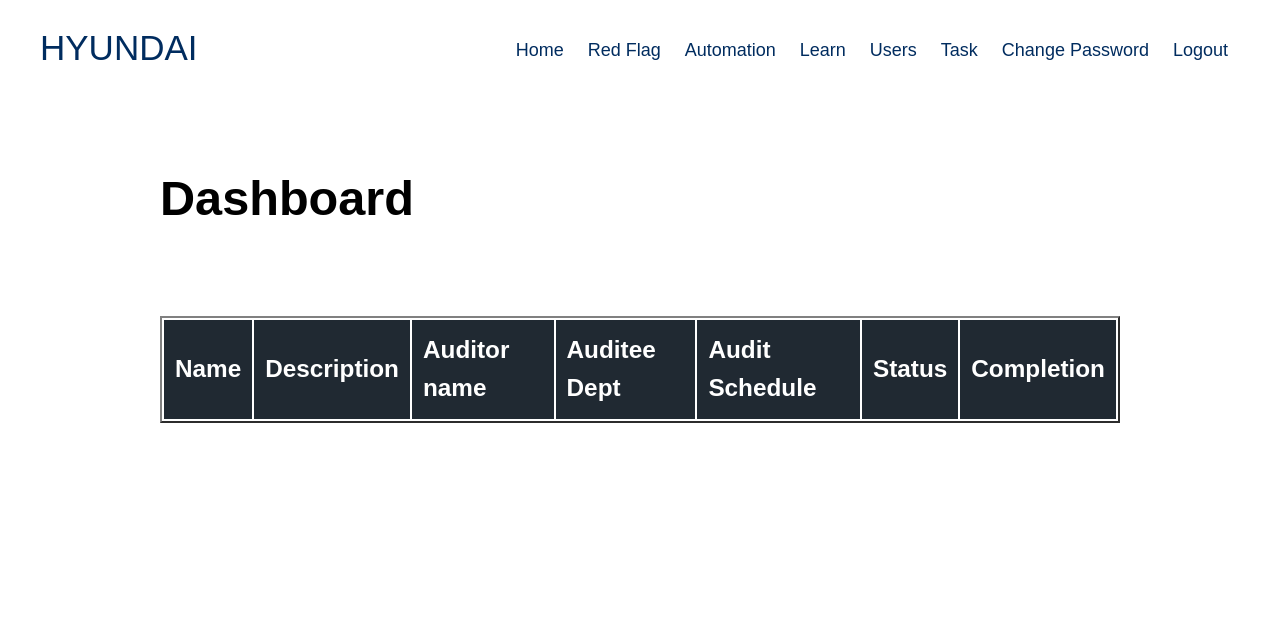
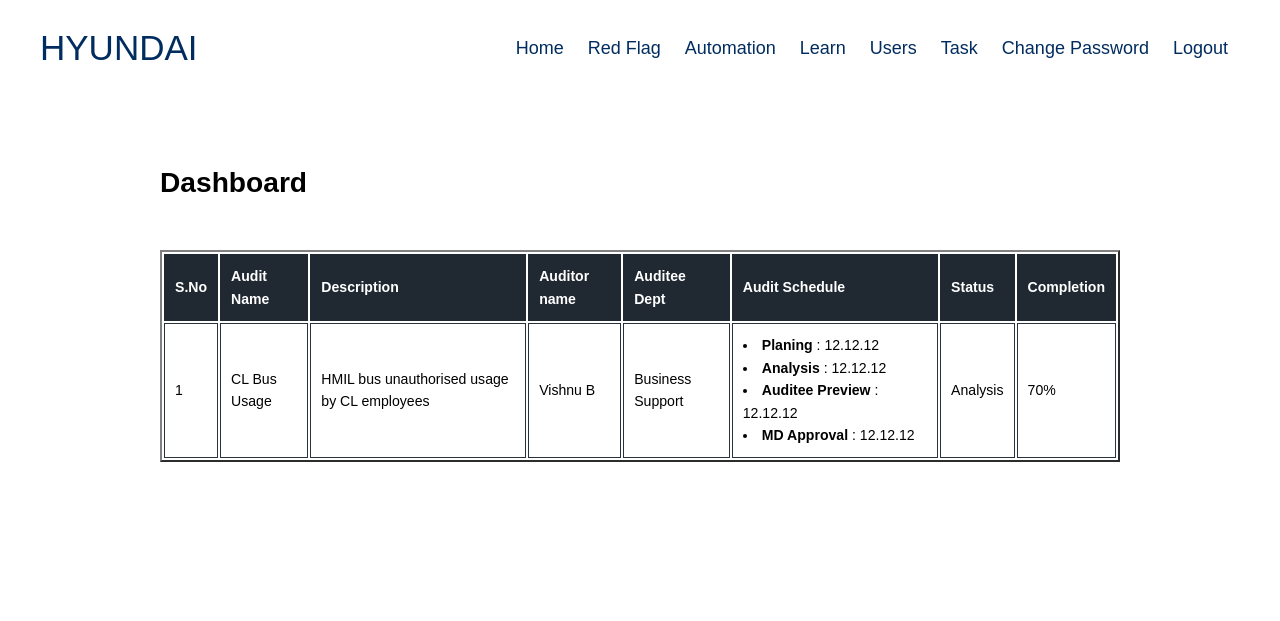
Before and after one commit to vikashgraja/audit_automation, a Django app: page / in a window 1280 px wide. Shown: the top 621 px of the page. Run offline with Django 4.2, Linux system fonts and the light colour scheme; a user stored in the database is signed in; lists and menus that the app fills with data are empty.

Commit message:
Added audit in home page

```diff
--- a/static/css/tables.css
+++ b/static/css/tables.css
@@ -9,7 +9,7 @@ html.open, body.open {
 
 html {
   padding: 40px;
-  font-size: 95%;
+  font-size: 55%;
 }
 
 body {
@@ -22,19 +22,6 @@ body {
   font-family: 'Lato', sans-serif;
 }
 
-/*p {*/
-/*  text-align: center;*/
-/*  margin: 20px 0 60px;*/
-/*}*/
-
-/*main {*/
-/*  background-color: #2C3845;*/
-/*}*/
-
-/*h1 {*/
-/*  text-align: center;*/
-/*  font-weight: 300;*/
-/*}*/
 
 table {
   display: block;
--- a/templates/User_management/user_list.html
+++ b/templates/User_management/user_list.html
@@ -9,6 +9,7 @@
 <table border="2">
     <thead>
         <tr>
+            <th>S.No</th>
             <th>Username</th>
             <th>E-Mail</th>
             <th>Name</th>
@@ -24,6 +25,7 @@
     </tfoot>
     {% for user in users %}
     <tr>
+        <td>{{ forloop.counter }}</td>
         <td> {{user.username}} </td>
         <td> {{user.email}} </td>
         <td> {{user.first_name}} {{user.last_name}}</td>
@@ -33,11 +35,7 @@
             <a class='button' href="{% url 'delete_user' username=user.username %}" onclick="return confirm('Are You Sure to delete {{user.username}}')"> Delete User</a>
             <a class='button' href="{% url 'update_admin' username=user.username %}" onclick="return confirm('Change Admin for {{user}}')"> Change Admin Status</a>
         </td>
-
     </tr>
-{#    <tr>#}
-{#        <td> No Data Found </td>#}
-{#    </tr>#}
     {% endfor %}
 </table>
 
--- a/templates/pages/home.html
+++ b/templates/pages/home.html
@@ -8,7 +8,8 @@
         <table border="2">
             <thead>
                 <tr>
-                    <th>Name</th>
+                    <th>S.No</th>
+                    <th>Audit Name</th>
                     <th>Description</th>
                     <th>Auditor name</th>
                     <th>Auditee Dept</th>
@@ -17,19 +18,21 @@
                     <th>Completion</th>
                 </tr>
             </thead>
-{#            {% if request.user.is_superuser %}#}
-{#                <tfoot>#}
-{#                    <tr>#}
-{#                        <th colspan='8'>#}
-{#                            <a class='button' href="{% url 'add_redflag' %}">Add Red Flag</a>#}
-{#                        </th>#}
-{#                    </tr>#}
-{#                </tfoot>#}
-{#            {% endif %}#}
-{#            {% for flag in flags %}#}
-{#                <tr>#}
-{#                </tr>#}
-{#            {% endfor %}#}
+            <tr>
+                <td>1</td>
+                <td>CL Bus Usage</td>
+                <td>HMIL bus unauthorised usage by CL employees</td>
+                <td>Vishnu B</td>
+                <td>Business Support</td>
+                <td WIDTH="22%">
+                    <li><b>Planing</b> : 12.12.12</li>
+                    <li><b>Analysis</b> : 12.12.12</li>
+                    <li><b>Auditee Preview</b> : 12.12.12</li>
+                    <li><b>MD Approval</b> : 12.12.12</li>
+                </td>
+                <td>Analysis</td>
+                <td WIDTH="7%">70%</td>
+            </tr>
         </table>
 {#    </div>#}
 
--- a/templates/pages/red_flag.html
+++ b/templates/pages/red_flag.html
@@ -10,6 +10,7 @@
         <table border="2">
             <thead>
                 <tr>
+                    <th>S.No</th>
                     <th>Name</th>
                     <th>Description</th>
                     <th>In-Charge</th>
@@ -28,6 +29,7 @@
             {% endif %}
             {% for flag in flags %}
                 <tr>
+                    <td>{{ forloop.counter }}</td>
                     <td>{{ flag.name }}</td>
                     <td>{{ flag.description }}</td>
                     <td>{{ flag.assigned_to }}</td>
```
Also changed, not shown: db.sqlite3. Lines whose indentation alone changed are shown as unchanged.
